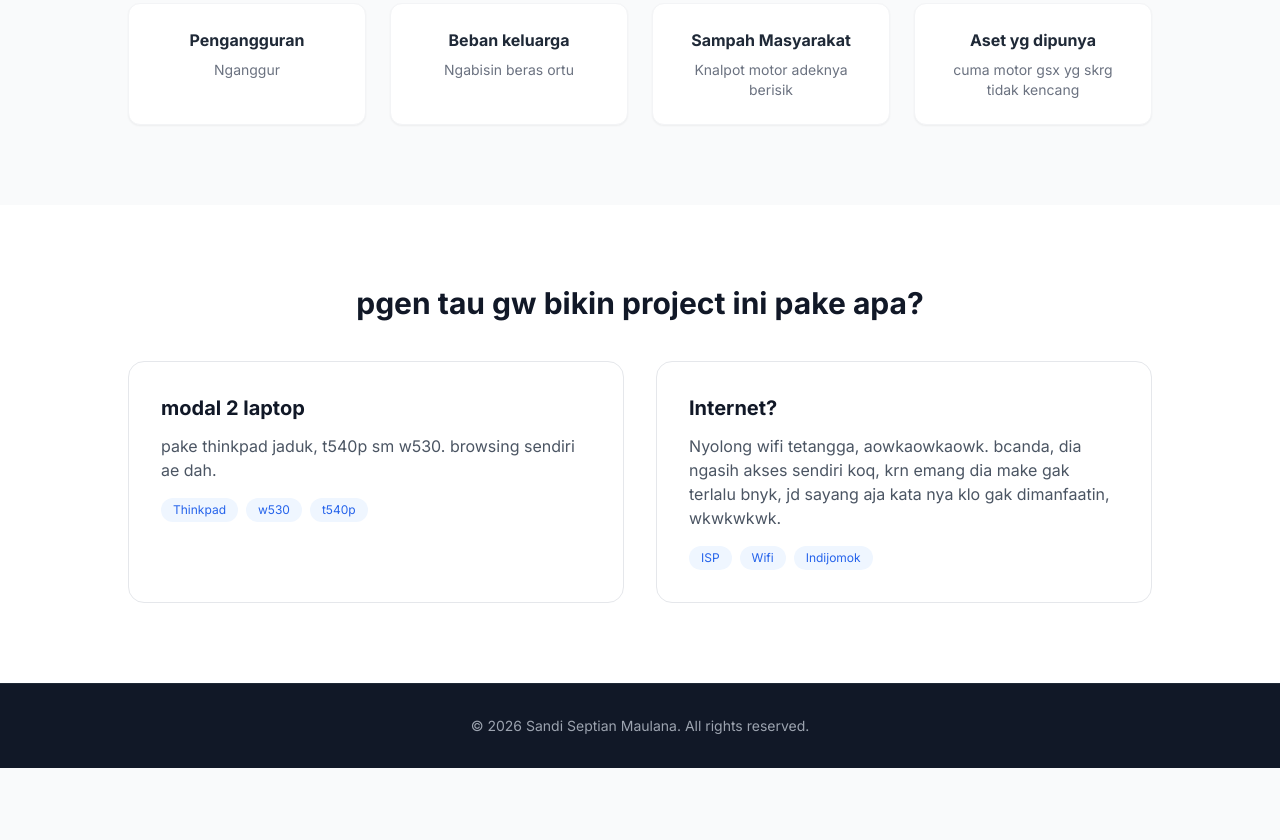
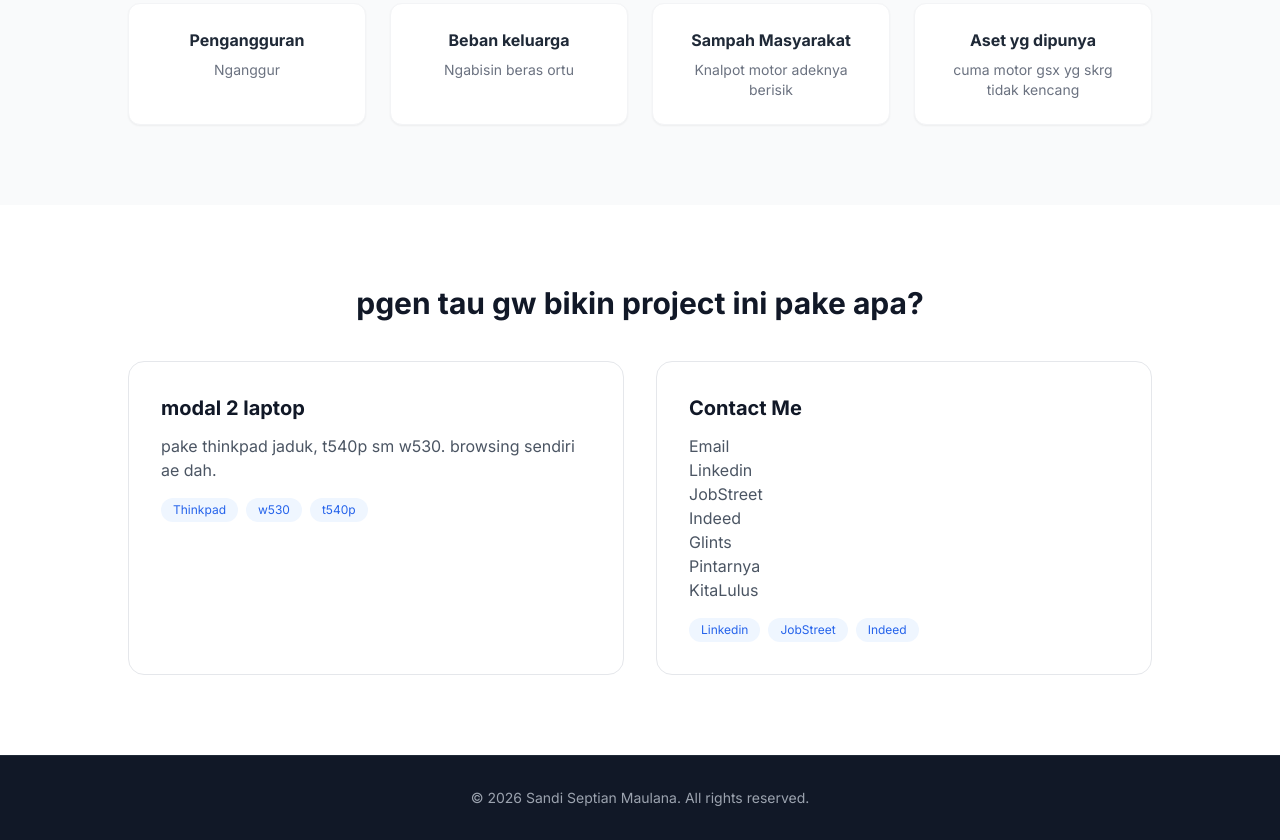
Before and after one commit to fureyana48/porto-cv, a plain HTML site: page index.html in a window 1280 px wide. Shown: the part 957-1797 px from the top of the page. Before the commit the page ends 1725 px from the top, so only its background shows below. Drawn offline with nearby package versions, Linux system fonts and the light colour scheme.

Commit message:
Revise links and welcome message in index.html
Updated project links and modified text content for clarity.

```diff
--- a/index.html
+++ b/index.html
@@ -32,8 +32,8 @@
             <a href="#" class="font-bold text-xl text-blue-600 dark:text-blue-400">Sandi Home Lab</a>
             <div class="flex items-center space-x-6 text-sm font-medium">
                 <a href="#about" class="hover:text-blue-600 dark:hover:text-blue-400 transition">About</a>
-                <a href="https://fureyana48.github.io/chat.html/" class="hover:text-blue-600 dark:hover:text-blue-400 transition">mo ngobrol sm JARPIS gw?</a>
-                <a href="https://ai.sandiseptianmaulana.dpdns.org/" target="_blank" class="hover:text-blue-600 dark:hover:text-blue-400 transition">Projects</a>
+                <a href="https://fureyana48.github.io/chat.html/" class="hover:text-blue-600 dark:hover:text-blue-400 transition">Project</a>
+                <a href="https://sandiseptianmaulana.blogspot.com/" target="_blank" class="hover:text-blue-600 dark:hover:text-blue-400 transition">Blog</a>
 
                 <!-- Tombol Dark/Light Mode Toggle -->
                 <button id="theme-toggle" class="p-2 rounded-lg bg-gray-100 dark:bg-gray-800 text-gray-800 dark:text-yellow-400 hover:bg-gray-200 dark:hover:bg-gray-700 transition" title="Ganti Tema">
@@ -48,7 +48,7 @@
         <div class="max-w-3xl mx-auto">
             <h2 class="text-gray-500 dark:text-gray-400 font-semibold tracking-wide uppercase text-sm mb-2">Hello, I'm</h2>
             <h1 class="text-5xl font-bold text-gray-900 dark:text-white mb-4">Sandi Septian Maulana</h1>
-            <p class="text-2xl text-gray-600 dark:text-gray-300 mb-8">Pengangguran Gabut</p>
+            <p class="text-2xl text-gray-600 dark:text-gray-300 mb-8">Welcome to my HOME Lab</p>
             <div class="flex justify-center gap-4">
                 <a href="mailto:sandiseptianmaulana@outlook.com" class="bg-blue-600 text-white px-8 py-3 rounded-lg font-medium hover:bg-blue-700 transition shadow-lg">klo mo nawarin loker lewat email saya</a>
                 <a href="https://github.com/fureyana48" target="_blank" class="bg-white dark:bg-gray-900 text-gray-800 dark:text-white border border-gray-300 dark:border-gray-700 px-8 py-3 rounded-lg font-medium hover:bg-gray-50 dark:hover:bg-gray-800 transition shadow-sm">GitHub Profile</a>
@@ -125,12 +125,19 @@
 
                 <!-- PROJECT 2 -->
                 <div class="border border-gray-200 dark:border-gray-800 rounded-2xl p-8 hover:shadow-lg dark:hover:border-gray-700 transition bg-white dark:bg-gray-900">
-                    <h4 class="text-xl font-bold text-gray-900 dark:text-white mb-3">Internet?</h4>
-                    <p class="text-gray-600 dark:text-gray-300 mb-4">Nyolong wifi tetangga, aowkaowkaowk. bcanda, dia ngasih akses sendiri koq, krn emang dia make gak terlalu bnyk, jd sayang aja kata nya klo gak dimanfaatin, wkwkwkwk.</p>
+                    <h4 class="text-xl font-bold text-gray-900 dark:text-white mb-3">Contact Me</h4>
+                    <p class="text-gray-600 dark:text-gray-300 mb-4">Email
+                </br><a href="https://www.linkedin.com/in/sandiseptianmaulana?utm_source=share_via&utm_content=profile&utm_medium=member_android" target="_blank">Linkedin</a>
+                </br><a href="https://id.jobstreet.com/id/profiles/sandi-septianmaulana-42pd43ywch?serviceToken=e8470181-5859-4d5c-96bd-b6b63aebc6f7&tracking=PROFILE_SEARCH" target="_blank">JobStreet</a>
+                </br>Indeed
+                </br>Glints
+                </br>Pintarnya
+                </br>KitaLulus
+                    </p>
                     <div class="flex flex-wrap gap-2">
-                        <span class="bg-blue-50 dark:bg-blue-950/50 text-blue-600 dark:text-blue-400 text-xs px-3 py-1 rounded-full font-medium">ISP</span>
-                        <span class="bg-blue-50 dark:bg-blue-950/50 text-blue-600 dark:text-blue-400 text-xs px-3 py-1 rounded-full font-medium">Wifi</span>
-                        <span class="bg-blue-50 dark:bg-blue-950/50 text-blue-600 dark:text-blue-400 text-xs px-3 py-1 rounded-full font-medium">Indijomok</span>
+                        <span class="bg-blue-50 dark:bg-blue-950/50 text-blue-600 dark:text-blue-400 text-xs px-3 py-1 rounded-full font-medium">Linkedin</span>
+                        <span class="bg-blue-50 dark:bg-blue-950/50 text-blue-600 dark:text-blue-400 text-xs px-3 py-1 rounded-full font-medium">JobStreet</span>
+                        <span class="bg-blue-50 dark:bg-blue-950/50 text-blue-600 dark:text-blue-400 text-xs px-3 py-1 rounded-full font-medium">Indeed</span>
                     </div>
                 </div>
 
```
